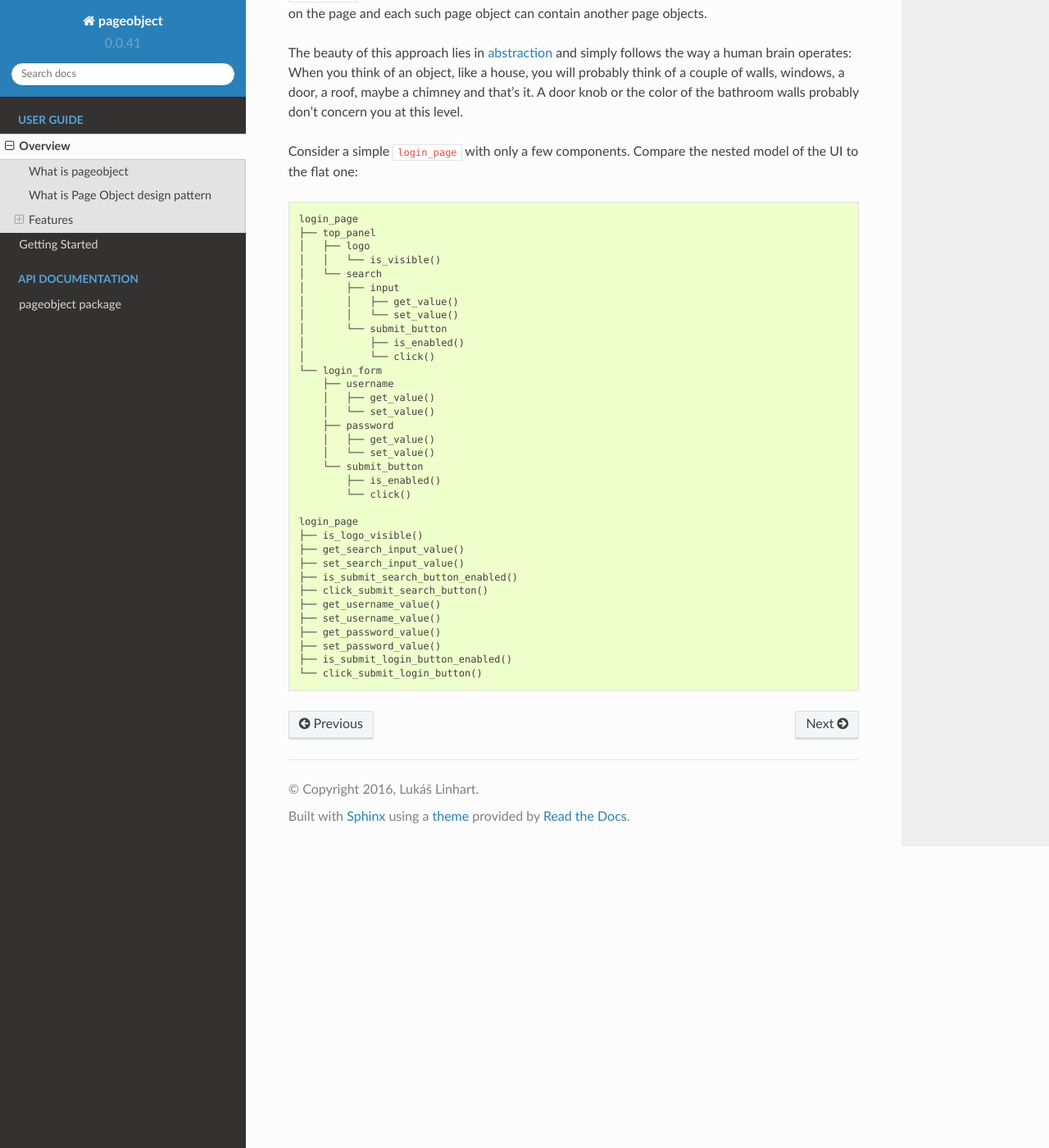
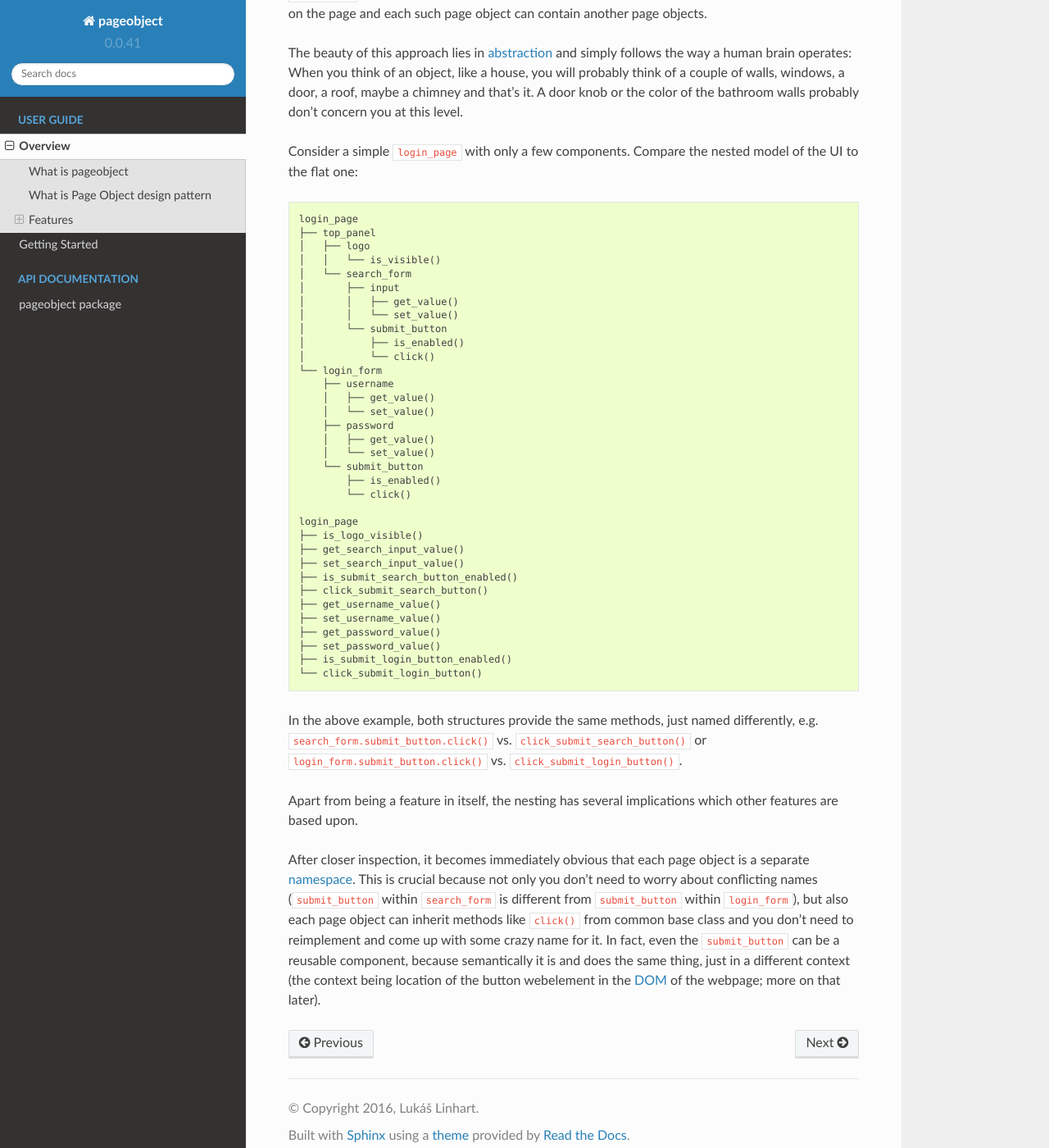
Before and after one commit to lukas-linhart/pageobject, a Sphinx documentation site: the page built from docs/overview.rst, in a window 1280 px wide and 1400 px high, scrolled down 784 px. Shown: the whole window at 82% size. Built offline with Sphinx 7.4.7 and the Read the Docs theme 2.0.0, drawn with Linux system fonts in a browser that asks for light colours.

Commit message:
docs - finalized nesting

```diff
--- a/docs/overview.rst
+++ b/docs/overview.rst
@@ -64,7 +64,7 @@ Compare the nested model of the UI to the flat one::
     ├── top_panel
     │   ├── logo
     │   │   └── is_visible()
-    │   └── search
+    │   └── search_form
     │       ├── input
     │       │   ├── get_value()
     │       │   └── set_value()
@@ -94,3 +94,25 @@ Compare the nested model of the UI to the flat one::
     ├── set_password_value()
     ├── is_submit_login_button_enabled()
     └── click_submit_login_button()
+
+In the above example, both structures provide the same methods,
+just named differently, e.g. ``search_form.submit_button.click()`` vs.
+``click_submit_search_button()`` or ``login_form.submit_button.click()``
+vs. ``click_submit_login_button()``.
+
+Apart from being a feature in itself, the nesting has several implications
+which other features are based upon.
+
+After closer inspection, it becomes immediately obvious that each
+page object is a separate `namespace`_. This is crucial because not only
+you don't need to worry about conflicting names (``submit_button`` within
+``search_form`` is different from ``submit_button`` within ``login_form``),
+but also each page object can inherit methods like ``click()``
+from common base class and you don't need to reimplement and come up with
+some crazy name for it. In fact, even the ``submit_button`` can be
+a reusable component, because semantically it is and does the same
+thing, just in a different context (the context being location of the
+button webelement in the `DOM`_ of the webpage; more on that later).
+
+.. _namespace: https://en.wikipedia.org/wiki/Namespace
+.. _DOM: https://en.wikipedia.org/wiki/Document_Object_Model
```
